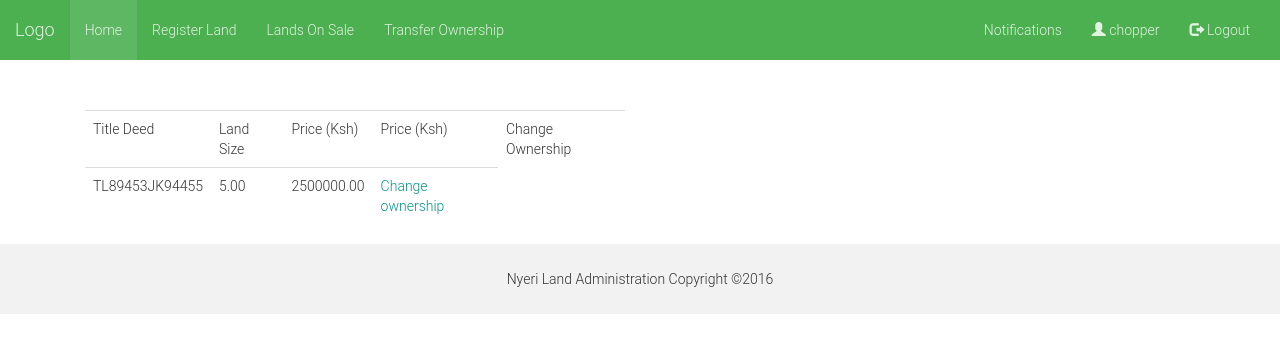
After one commit to njerucyrus/land, a Django app: a page that uses landsys/templates/base.html in a window 1280 px wide. The commit adds this page. Shown: the top 353 px of the page. Run offline with Django 3.2, Linux system fonts and the light colour scheme; a user stored in the database is signed in; data comes from the database, SQL or seed files in the repository; both versions use the stored data as it was after the commit; some libraries are stand-ins or nearby versions.

Commit message:
notification

```diff
--- a/land/models.py
+++ b/land/models.py
@@ -28,6 +28,7 @@ class Land(models.Model):
     location = models.CharField(max_length=128)
     district = models.CharField(max_length=128)
     is_onsale = models.BooleanField(default=True)
+    bought = models.BooleanField(default=False)
     sale_price = models.DecimalField(max_digits=10, decimal_places=2, default=0.00)
     date_updated = models.DateTimeField(auto_now_add=True)
 
@@ -46,11 +47,27 @@ class LandTransfer(models.Model):
         return str(self.new_title_deed_no)
 
 
+class LandTransferHistoryLog(models.Model):
+    transfer_from = models.CharField(max_length=128, )
+    transfer_to = models.CharField(max_length=128, )
+    initial_title_deed = models.CharField(max_length=128, )
+    initial_map_sheet = models.CharField(max_length=128, )
+    new_map_sheet = models.CharField(max_length=128, )
+    initial_title_deed = models.CharField(max_length=128, )
+    new_title_deed = models.CharField(max_length=128, )
+    date_transferred = models.DateTimeField(auto_now_add=True)
+
+    def __unicode__(self):
+        self.initial_title_deed
+
+
 class Notification(models.Model):
     sender = models.CharField(max_length=13)
+    land_id = models.ForeignKey(Land, on_delete=models.DO_NOTHING)
     sent_to = models.CharField(max_length=13, default='')
     text = models.TextField(max_length=200)
     is_read = models.BooleanField(default=False)
+    responded = models.BooleanField(default=False)
     date_sent = models.DateTimeField(auto_now_add=True)
 
     class Meta:
--- a/land/urls.py
+++ b/land/urls.py
@@ -11,4 +11,5 @@ urlpatterns = [
     url(r'^land/display/(?P<pk>[0-9])/$', views.land_detail, name='land_details'),
     url(r'^land/payment/(?P<pk>[0-9])/$', views.buy_land, name='buy_land'),
     url(r'^notifications/$', views.get_notification, name='notification'),
+    url(r'^bought-lands/$', views.show_bought_land, name='lands_bought'),
 ]
--- a/land/views.py
+++ b/land/views.py
@@ -142,8 +142,10 @@ def register_land(request):
             # create user model instance to link to the actual land owner
             username = request.session.get('username')
             land_owner = get_object_or_404(User, username=username)
+            profile = get_object_or_404(LandUserProfile, user=land_owner)
             land = Land.objects.create(
                 user=land_owner,
+                profile=profile,
                 title_deed_no=title_deed,
                 registry_map_sheet_no=registry_map_sheet_no,
                 approximate_size=approximate_size,
@@ -213,8 +215,9 @@ def buy_land(request, pk=None):
             id_hash = SHA256.new(str(transaction_id)).hexdigest()
             t_id = id_prefix+id_hash
             # create a payment model instance here
-
+            user = get_object_or_404(User, username=str(request.user),)
             payment = Payment.objects.create(
+                user=user,
                 transaction_id=t_id,
                 phone_number=buyer_phone_number,
                 payment_mode="M-Pesa",
@@ -225,6 +228,7 @@ def buy_land(request, pk=None):
             payment.save()
             # make land not on sale
             land.is_onsale = False
+            land.bought = True
             land.save()
             # create a notification
             receiver = land.profile.phone_number
@@ -237,6 +241,7 @@ def buy_land(request, pk=None):
                                                     deposit,
                                                     buyer_phone_number)
             notification = Notification.objects.create(
+                land_id=land,
                 sender=buyer_phone_number,
                 sent_to=receiver,
                 text=notification_message
@@ -249,6 +254,21 @@ def buy_land(request, pk=None):
     return render(request, 'land/deposit_payment.html', {
         'land_purchase_form': land_purchase_form,
     })
+
+
+@login_required(login_url='/login/')
+def show_bought_land(request):
+    username = str(request.user)
+    user = get_object_or_404(User, username=username)
+    profile = get_object_or_404(LandUserProfile, user=user)
+    phone_number = profile.phone_number
+    notification = Notification.objects.filter(sent_to=phone_number)
+
+    for n in notification:
+        land_id = n.land_id.id
+    lands_bought = Land.objects.filter(id=land_id)
+
+    return render(request, 'land/lands_bought.html', {'lands_bought': lands_bought})
 
 
 @login_required(login_url='/login/')
--- a/landsys/templates/base.html
+++ b/landsys/templates/base.html
@@ -74,7 +74,7 @@
                 <li class="active"><a href="#">Home</a></li>
                 <li><a href="{% url 'land:register_land' %}">Register Land </a></li>
                 <li><a href="{% url 'land:display_lands' %}">Lands On Sale</a></li>
-                <li><a href="#">Transfer Ownership</a></li>
+                <li><a href="{% url 'land:lands_bought' %}">Transfer Ownership</a></li>
 
                 {% if user.is_authenticated %}
                 {% else %}
@@ -82,15 +82,12 @@
                 {%endif %}
             </ul>
             <ul class="nav navbar-nav navbar-right">
-                <!--<li><p>Logged in as </p></li>-->
-                <li><a href="#"><span class="glyphicon glyphicon-user"></span>
                     {% if user.is_authenticated %}
+                        <li><a href="{% url 'land:notification' %}"><span class=""></span> Notifications</a></li>
 
+                        <li><a href="#"><span class="glyphicon glyphicon-user"></span>
                         {{ request.user }}
                     <li><a href="{% url 'land:logout' %}"><span class="glyphicon glyphicon-log-out"></span> Logout</a></li>
-
-                    <li><a href="{% url 'land:notification' %}"><span class=""></span> Notifications</a></li>
-
                     {% else %}
                     <li><a href="{% url 'land:login' %}"><span class="glyphicon glyphicon-log-out"></span> Login</a></li>
 
--- /dev/null
+++ b/landsys/templates/land/lands_bought.html
@@ -0,0 +1,26 @@
+{% extends 'base.html' %}
+{% if lands_bought %}
+    {% block content %}
+        <div class="col col-md-6">
+            <table class="table table-responsive">
+                <tr>
+                    <td>Title Deed</td>
+                    <td>Land Size</td>
+                    <td>Price (Ksh)</td>
+                    <td>Price (Ksh)</td>
+                    <td>Change Ownership</td>
+                </tr>
+                <tr>
+                    {% for land in lands_bought %}
+                        <td>{{ land.title_deed_no }}</td>
+                        <td>{{ land.approximate_size }}</td>
+                        <td>{{ land.sale_price }}</td>
+                        <td><a href="#">Change ownership</a></td>
+                    {% endfor %}
+                </tr>
+            </table>
+        </div>
+    {% endblock %}
+{% else %}
+<p>No land bought so far.</p>
+{% endif %}
--- a/payment/models.py
+++ b/payment/models.py
@@ -1,6 +1,7 @@
 from __future__ import unicode_literals
 
 from django.db import models
+from django.contrib.auth.models import User
 
 
 class LandTransferFee(models.Model):
@@ -11,6 +12,7 @@ class LandTransferFee(models.Model):
 
 
 class Payment(models.Model):
+    user = models.ForeignKey(User, )
     transaction_id = models.CharField(max_length=128)
     phone_number = models.CharField(max_length=13)
     payment_mode = models.CharField(max_length=32)
```
Also changed, not shown: land/admin.py (+12 -10 lines), payment/admin.py (+10 -8 lines), db.sqlite3, land/migrations/0001_initial.py, land/migrations/0002_land_bought.py (added), land/migrations/0003_landtransferhistorylog.py (added), land/migrations/0004_notification_responded.py (added), payment/migrations/0001_initial.py.
